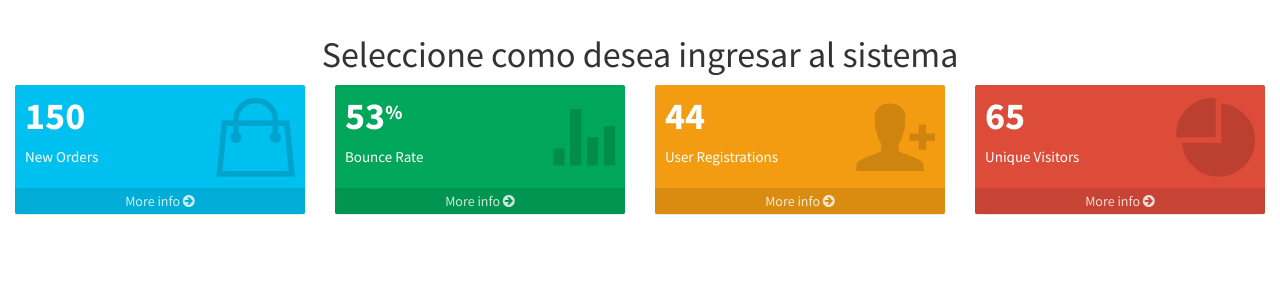
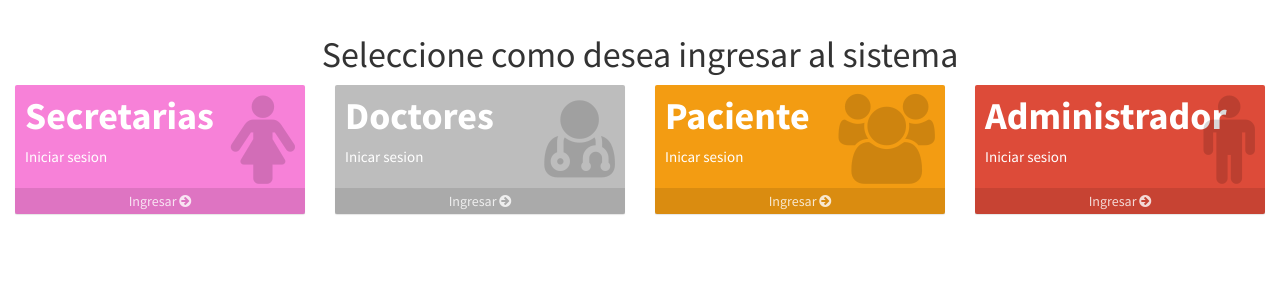
Before and after one commit to JJOrtizChaverra/Clinica, a PHP site: page /dashboard in a window 1280 px wide. Shown: the top 300 px of the page. Run offline with PHP 8.4, Linux system fonts and the light colour scheme; some web fonts are replaced.

Commit message:
Aplicando algunos cambios en el dashboard, cambiando los titulos, colores e iconos de las cajas de contenido

```diff
--- a/views/modules/dashboard.php
+++ b/views/modules/dashboard.php
@@ -6,63 +6,63 @@
 
     <!-- Small boxes (Stat box) -->
     <div class="row">
-        <div class="col-lg-3 col-xs-6">
+        <div class="col-xs-12 col-sm-6 col-lg-3">
             <!-- small box -->
-            <div class="small-box bg-aqua">
+            <div class="small-box" style="background-color: #F781D8; color: white;">
                 <div class="inner">
-                    <h3>150</h3>
+                    <h3>Secretarias</h3>
 
-                    <p>New Orders</p>
+                    <p>Iniciar sesion</p>
                 </div>
                 <div class="icon">
-                    <i class="ion ion-bag"></i>
+                    <i class="fa fa-female"></i>
                 </div>
-                <a href="#" class="small-box-footer">More info <i class="fa fa-arrow-circle-right"></i></a>
+                <a href="#" class="small-box-footer">Ingresar <i class="fa fa-arrow-circle-right"></i></a>
             </div>
         </div>
         <!-- ./col -->
-        <div class="col-lg-3 col-xs-6">
+        <div class="col-xs-12 col-sm-6 col-lg-3">
             <!-- small box -->
-            <div class="small-box bg-green">
+            <div class="small-box" style="background-color: #BDBDBD; color: white;">
                 <div class="inner">
-                    <h3>53<sup style="font-size: 20px">%</sup></h3>
+                    <h3>Doctores</h3>
 
-                    <p>Bounce Rate</p>
+                    <p>Inicar sesion</p>
                 </div>
                 <div class="icon">
-                    <i class="ion ion-stats-bars"></i>
+                    <i class="fa fa-user-md"></i>
                 </div>
-                <a href="#" class="small-box-footer">More info <i class="fa fa-arrow-circle-right"></i></a>
+                <a href="#" class="small-box-footer">Ingresar <i class="fa fa-arrow-circle-right"></i></a>
             </div>
         </div>
         <!-- ./col -->
-        <div class="col-lg-3 col-xs-6">
+        <div class="col-xs-12 col-sm-6 col-lg-3">
             <!-- small box -->
             <div class="small-box bg-yellow">
                 <div class="inner">
-                    <h3>44</h3>
+                    <h3>Paciente</h3>
 
-                    <p>User Registrations</p>
+                    <p>Inicar sesion</p>
                 </div>
                 <div class="icon">
-                    <i class="ion ion-person-add"></i>
+                    <i class="fa fa-users"></i>
                 </div>
-                <a href="#" class="small-box-footer">More info <i class="fa fa-arrow-circle-right"></i></a>
+                <a href="#" class="small-box-footer">Ingresar <i class="fa fa-arrow-circle-right"></i></a>
             </div>
         </div>
         <!-- ./col -->
-        <div class="col-lg-3 col-xs-6">
+        <div class="col-xs-12 col-sm-6 col-lg-3">
             <!-- small box -->
             <div class="small-box bg-red">
                 <div class="inner">
-                    <h3>65</h3>
+                    <h3>Administrador</h3>
 
-                    <p>Unique Visitors</p>
+                    <p>Iniciar sesion</p>
                 </div>
                 <div class="icon">
-                    <i class="ion ion-pie-graph"></i>
+                    <i class="fa fa-male"></i>
                 </div>
-                <a href="#" class="small-box-footer">More info <i class="fa fa-arrow-circle-right"></i></a>
+                <a href="#" class="small-box-footer">Ingresar <i class="fa fa-arrow-circle-right"></i></a>
             </div>
         </div>
         <!-- ./col -->
```
